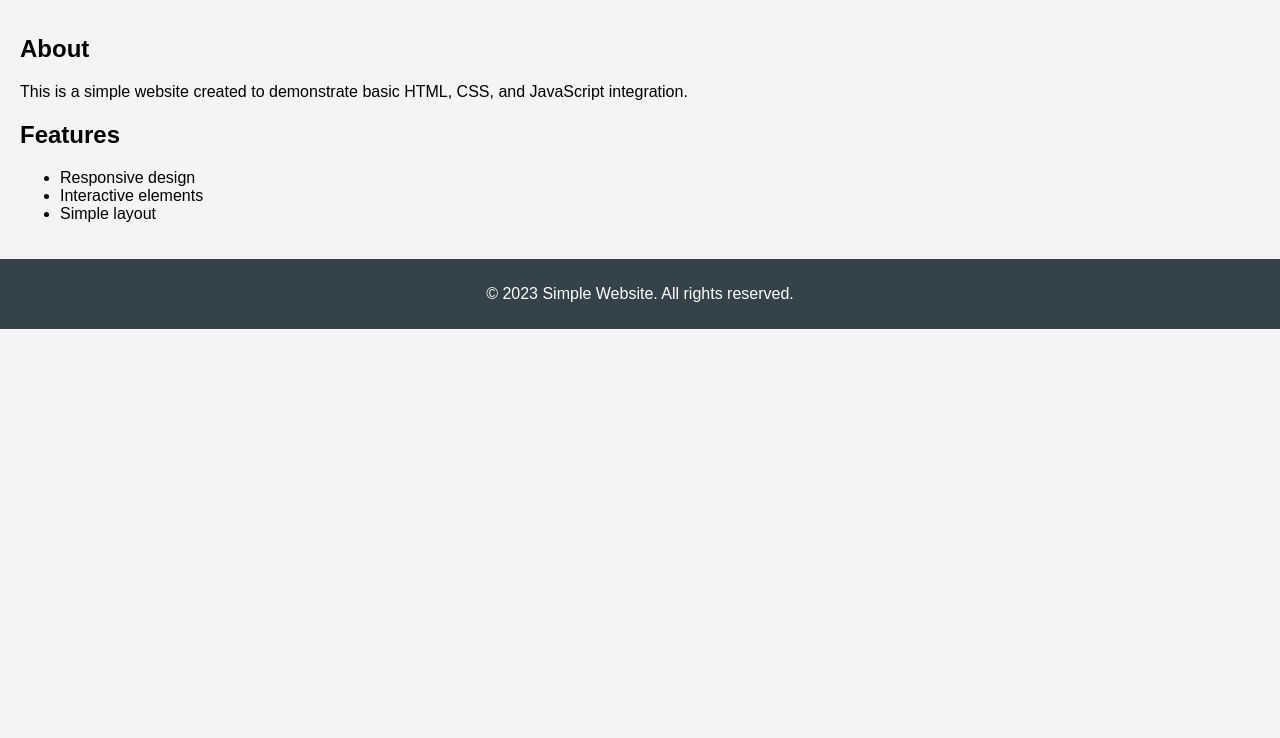
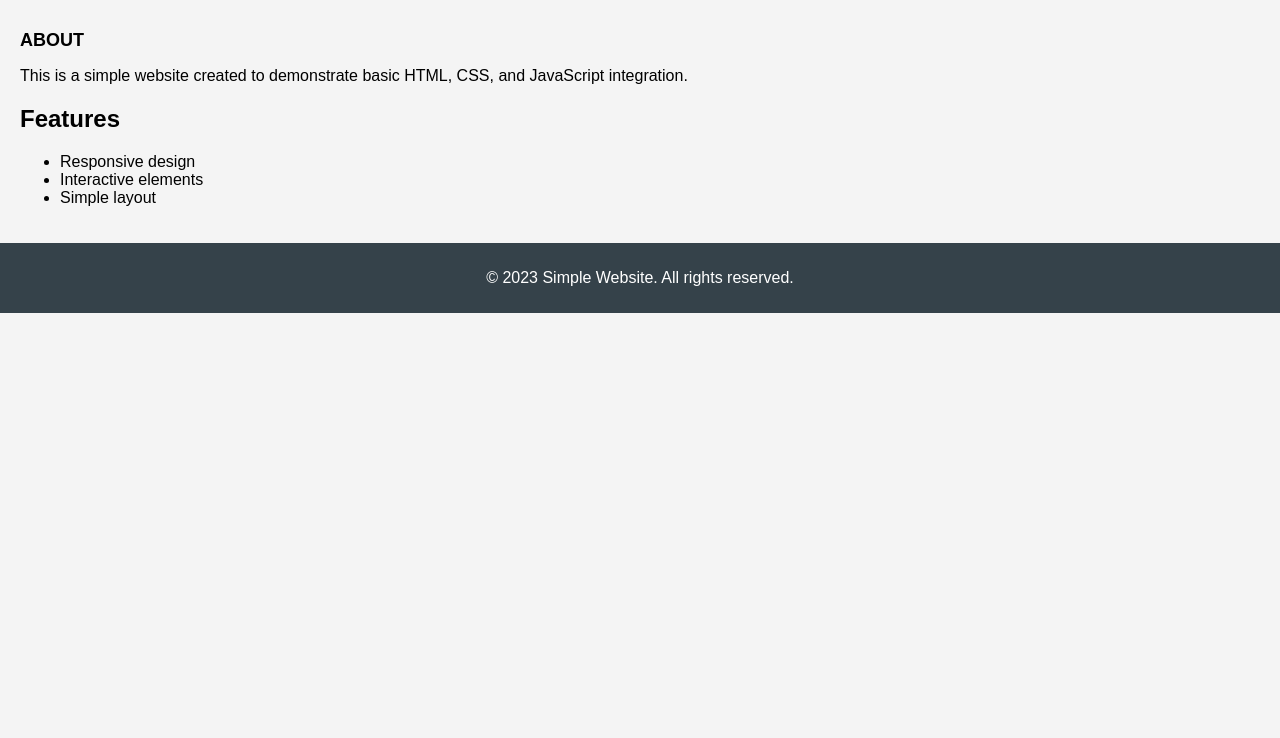
Before and after one commit to mcelik23/GitPratik, a website: page simple-website/src/index.html in a window 1280 px wide. Shown: the part 62-800 px from the top of the page. Drawn offline with Linux system fonts and the light colour scheme.

Commit message:
Uzak depoya pushlama için commit alındı , index.html deki h2 etiketi değiştirildi

```diff
--- a/simple-website/src/index.html
+++ b/simple-website/src/index.html
@@ -12,7 +12,7 @@
     </header>
     <main>
         <section>
-            <h2>About</h2>
+            <h2 style="font-size: large;">ABOUT </h2>
             <p>This is a simple website created to demonstrate basic HTML, CSS, and JavaScript integration.</p>
         </section>
         <section>
```
